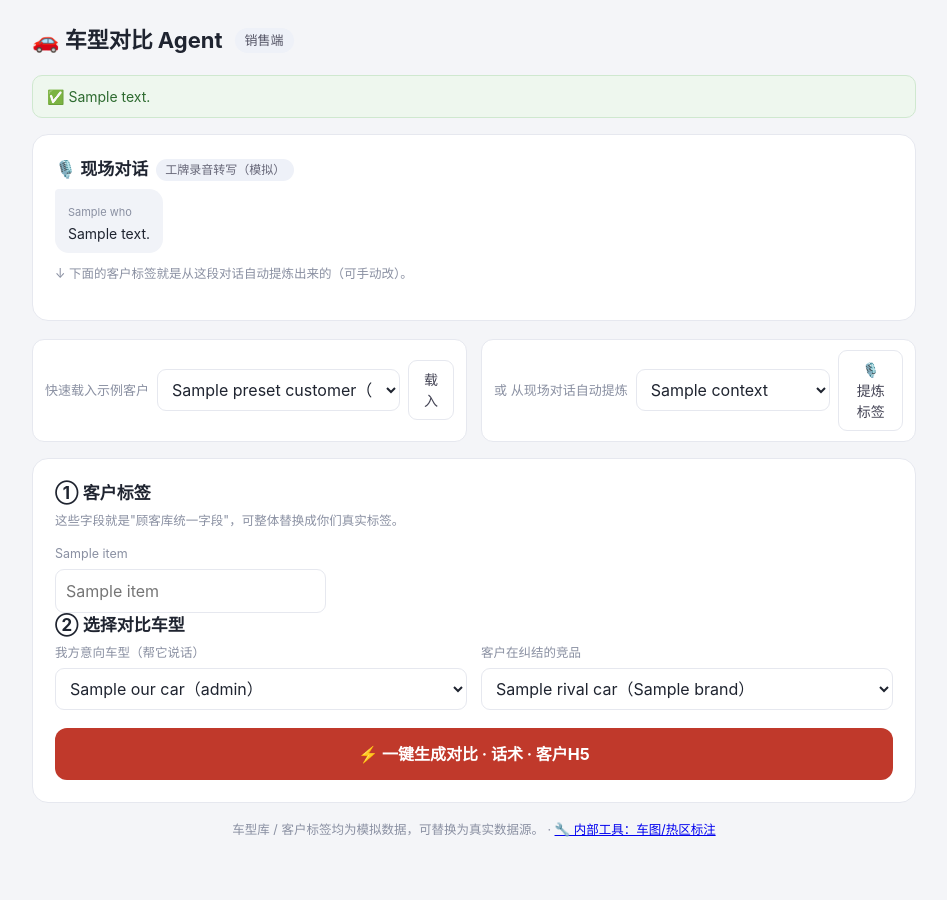
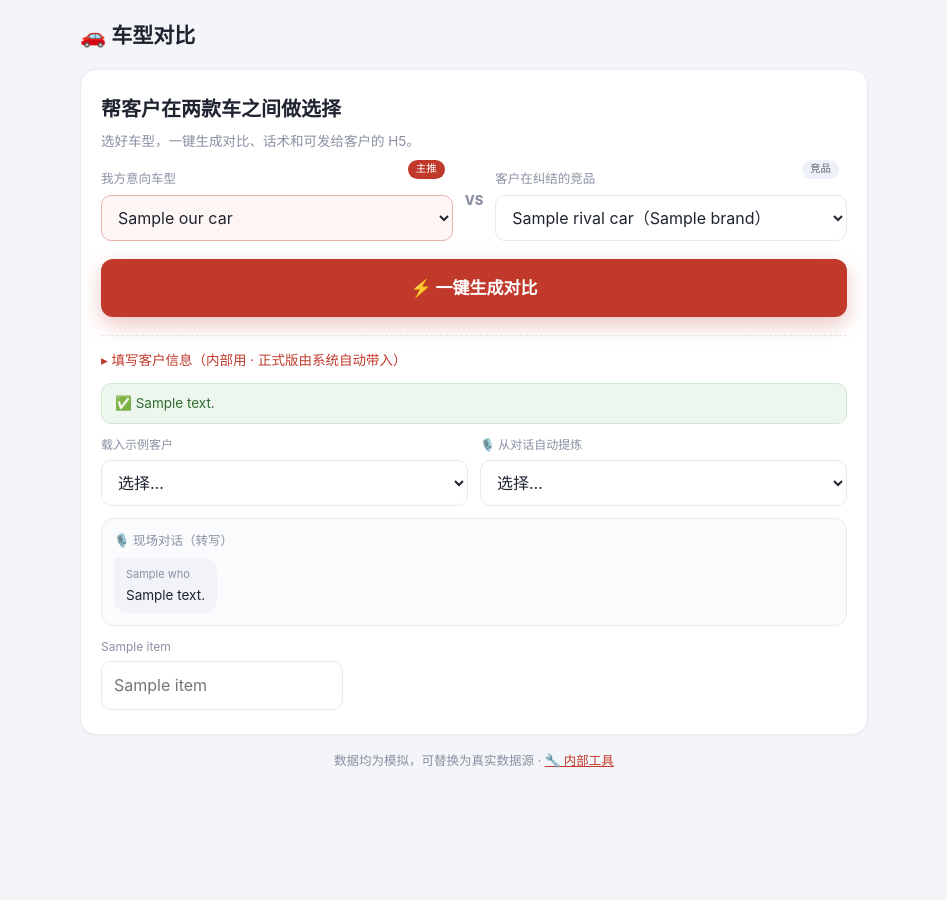
Before and after one commit to Diazzzzzz/Model_Comparison_Agent, a Flask app: template templates/index.html in a window 1280 px wide. Shown: the whole page, without its empty margins (166-1113 px from the left). After the commit the page ends 768 px from the top, so only its background shows below. Run offline with Flask 3, Linux system fonts and the light colour scheme; the template is opened without the code that fills it: most values are stand-ins (such as "Sample title", 1, 10 or a date in 2020).

Commit message:
redesign: 主页(车型前置/客户信息折叠) + 结果页(维度卡片,手机可读+美化) + H5(车垂直居中,居中弹窗pop动画) + 背景图禁人脸

```diff
--- a/agent/image_client.py
+++ b/agent/image_client.py
@@ -20,8 +20,9 @@ def _build_prompt(scene: str) -> str:
     scene = (scene or "a scenic open road at golden hour").strip()
     return (
         f"{scene}. Professional automotive advertisement background plate, "
-        f"empty scene with no vehicles, cinematic natural lighting, golden hour, "
-        f"rich vivid colors, deep depth of field, ultra detailed, photorealistic, 4k"
+        f"empty scenery only, cinematic natural lighting, golden hour, "
+        f"rich vivid colors, deep depth of field, ultra detailed, photorealistic, 4k. "
+        f"No people, no person, no human, no face, no crowd, no vehicles, no car, no text, no logo."
     )
 
 
--- a/static/style.css
+++ b/static/style.css
@@ -1,57 +1,90 @@
-:root{--brand:#c0392b;--ink:#1f2430;--line:#e6e8ef;--muted:#8a90a2;--ours:#c0392b;}
+:root{--brand:#c0392b;--ink:#1f2430;--line:#e8eaf0;--muted:#8a90a2;--ours:#c0392b;--bg:#f4f5f8;}
 *{box-sizing:border-box;margin:0;padding:0}
-body{font-family:-apple-system,"PingFang SC","Microsoft YaHei",sans-serif;background:#f4f5f8;color:var(--ink);line-height:1.5}
-.wrap{max-width:920px;margin:0 auto;padding:24px 18px 60px}
-.topbar{display:flex;align-items:center;gap:12px;margin-bottom:18px;flex-wrap:wrap}
-.topbar h1{font-size:22px}
-.role{background:#eef1f8;color:#556;padding:3px 10px;border-radius:20px;font-size:13px}
-.badge{background:#eef7ee;color:#2e7d32;padding:3px 10px;border-radius:20px;font-size:12px}
+body{font-family:-apple-system,"PingFang SC","Microsoft YaHei",sans-serif;background:var(--bg);color:var(--ink);line-height:1.55}
+.wrap{max-width:820px;margin:0 auto;padding:20px 16px 56px}
+a{color:var(--brand)}
+.topbar{display:flex;align-items:center;gap:10px;margin-bottom:16px;flex-wrap:wrap}
+.topbar h1{font-size:21px}
+.badge{background:#eef7ee;color:#2e7d32;padding:3px 10px;border-radius:20px;font-size:12px;margin-left:auto}
 .badge.mock{background:#fff4e5;color:#b26a00}
-.note{background:#eef7ee;border:1px solid #cfe8cf;color:#2e6b30;padding:10px 14px;border-radius:10px;margin-bottom:16px;font-size:14px}
-.quickfill{display:flex;gap:14px;flex-wrap:wrap;margin-bottom:16px}
-.quickfill .inline{display:flex;align-items:center;gap:8px;background:#fff;border:1px solid var(--line);border-radius:12px;padding:10px 12px;flex:1;min-width:280px}
-.quickfill label{font-size:13px;color:var(--muted);white-space:nowrap}
-select,input{font:inherit;padding:9px 10px;border:1px solid var(--line);border-radius:9px;background:#fff;color:var(--ink);width:100%}
-.card{background:#fff;border:1px solid var(--line);border-radius:16px;padding:22px;margin-bottom:18px}
-.card h2{font-size:17px;margin-bottom:6px;display:flex;align-items:center;gap:8px}
-.hint{font-size:12.5px;color:var(--muted);margin-bottom:14px}
-.grid{display:grid;grid-template-columns:1fr 1fr 1fr;gap:12px}
-.grid2{display:grid;grid-template-columns:1fr 1fr;gap:14px}
+.ghost{background:#fff;border:1px solid var(--line);color:#445;padding:8px 14px;border-radius:9px;text-decoration:none;font-size:14px;cursor:pointer}
+.card{background:#fff;border:1px solid var(--line);border-radius:16px;padding:20px;margin-bottom:16px;box-shadow:0 1px 3px rgba(20,30,60,.04)}
+.hint{font-size:12.5px;color:var(--muted)}
+.foot{text-align:center;color:var(--muted);font-size:12.5px;margin-top:12px}
+select,input{font:inherit;padding:11px 12px;border:1px solid var(--line);border-radius:10px;background:#fff;color:var(--ink);width:100%}
+select:focus,input:focus{outline:none;border-color:var(--brand)}
+button{cursor:pointer;font:inherit}
+.primary{display:inline-block;text-decoration:none;text-align:center;background:var(--brand);color:#fff;border:none;padding:13px 22px;border-radius:12px;font-size:16px;font-weight:700}
+.primary.big{width:100%;padding:16px;font-size:17px;box-shadow:0 8px 20px rgba(192,57,43,.28)}
+.tag{font-size:11.5px;font-weight:400;background:#eef1f8;color:#667;padding:2px 9px;border-radius:20px}
+
+/* ===== 主页 ===== */
+.hero{padding:24px 20px}
+.hero-t{font-size:20px}
+.hero-s{font-size:13.5px;color:var(--muted);margin:6px 0 18px}
+.pickgrid{display:grid;grid-template-columns:1fr auto 1fr;gap:12px;align-items:end;margin-bottom:18px}
+.pick-col{display:flex;flex-direction:column;gap:6px;position:relative}
+.pick-col label{font-size:12.5px;color:var(--muted)}
+.pick-col.ours select{border-color:#e6b3ad;background:#fdf6f5}
+.pick-tag{position:absolute;top:-9px;right:8px;font-size:10.5px;background:#eef1f8;color:#667;padding:1px 8px;border-radius:20px}
+.pick-tag.rival{}
+.pick-col.ours .pick-tag{background:var(--brand);color:#fff}
+.vs-badge{align-self:center;font-size:13px;font-weight:800;color:var(--muted);padding-bottom:10px}
+.custbox{margin-top:18px;border-top:1px dashed var(--line);padding-top:14px}
+.custbox>summary{cursor:pointer;font-size:13.5px;color:#556;list-style:none;user-select:none}
+.custbox>summary::-webkit-details-marker{display:none}
+.custbox[open]>summary{color:var(--brand);margin-bottom:12px}
+.custinner{}
+.note{background:#eef7ee;border:1px solid #cfe8cf;color:#2e6b30;padding:9px 13px;border-radius:10px;margin-bottom:12px;font-size:13.5px}
+.quickfill{display:flex;gap:12px;flex-wrap:wrap;margin-bottom:12px}
+.quickfill .inline{display:flex;flex-direction:column;gap:5px;flex:1;min-width:200px}
+.quickfill label{font-size:12px;color:var(--muted)}
+.grid{display:grid;grid-template-columns:1fr 1fr 1fr;gap:10px;margin-top:4px}
 .field{display:flex;flex-direction:column;gap:5px}
-.field label{font-size:12.5px;color:var(--muted)}
-button{cursor:pointer;font:inherit}
-button.primary,.primary{display:inline-block;text-decoration:none;text-align:center;background:var(--brand);color:#fff;border:none;padding:14px 22px;border-radius:12px;font-size:16px;font-weight:700;margin-top:18px;width:100%}
-button.ghost,.ghost{background:#fff;border:1px solid var(--line);color:#445;padding:8px 14px;border-radius:9px;text-decoration:none;font-size:14px}
-.foot{text-align:center;color:var(--muted);font-size:12.5px;margin-top:10px}
-/* result */
-.summary{background:#fff;border:1px solid var(--line);border-radius:16px;padding:20px;margin-bottom:18px;text-align:center}
-.vs{font-size:20px;font-weight:800;display:flex;gap:14px;justify-content:center;align-items:center}
-.vs .ours{color:var(--ours)} .vs .x{color:var(--muted);font-size:14px} .vs .rival{color:#556}
-.oneline{margin-top:10px;font-size:16px;font-weight:600}
-.who{margin-top:6px;font-size:13px;color:var(--muted)}
-.tag{font-size:12px;font-weight:400;background:#eef1f8;color:#667;padding:2px 9px;border-radius:20px}
-table.cmp{width:100%;border-collapse:collapse;font-size:14px}
-table.cmp th,table.cmp td{border-bottom:1px solid var(--line);padding:11px 10px;text-align:left;vertical-align:top}
-table.cmp th.ours,table.cmp td.ours{color:var(--ours)}
-table.cmp th{font-size:13px;color:#556;background:#fafbfd}
-table.cmp tr.win td.ours{background:#fdf0ee;font-weight:600}
-.dim{font-weight:600;white-space:nowrap}
-.cmt{color:var(--muted);font-size:13px}
-.chip{background:var(--ours);color:#fff;font-size:11px;padding:1px 7px;border-radius:20px;margin-left:4px;white-space:nowrap}
-.chip.amber{background:#e08a00}
-table.cmp tr.weak td.cmt{background:#fff8ec}
-.fb{color:#c77700;font-size:12px;background:#fff2d9;padding:1px 6px;border-radius:6px;margin-right:4px}
-.imgstat{font-size:13px;margin:10px 0 4px;padding:8px 12px;border-radius:9px}
-.imgstat.ok{background:#eef7ee;color:#2e6b30}
-.imgstat.warn{background:#fff4e5;color:#b26a00}
-.imgstat.err{background:#fdeceb;color:#c0392b}
-.talk{background:#fbfaf6;border:1px dashed #e3d9b8;border-radius:12px;padding:16px 18px;font-size:15px;line-height:1.8}
-/* 现场对话气泡 */
-.dialog .chat{display:flex;flex-direction:column;gap:10px;margin:6px 0 12px}
-.bubble{max-width:82%;padding:9px 13px;border-radius:14px;font-size:14px;line-height:1.55}
+.field label{font-size:12px;color:var(--muted)}
+.chatbox{background:#fafbfd;border:1px solid var(--line);border-radius:12px;padding:12px;margin-bottom:12px}
+.chat-h{font-size:12.5px;color:var(--muted);margin-bottom:8px}
+.chat{display:flex;flex-direction:column;gap:8px}
+.bubble{max-width:84%;padding:8px 12px;border-radius:14px;font-size:13.5px;line-height:1.5}
 .bubble .who{display:block;font-size:11px;color:var(--muted);margin-bottom:2px}
 .bubble.cust{align-self:flex-start;background:#f1f3f8;border-top-left-radius:4px}
 .bubble.sales{align-self:flex-end;background:#e8f3ee;border-top-right-radius:4px}
 .bubble.sales .who{text-align:right}
-.h5cta p{font-size:14px;color:#556;margin:8px 0}
-@media(max-width:640px){.grid{grid-template-columns:1fr 1fr}.grid2{grid-template-columns:1fr}}
+
+/* ===== 结果页 ===== */
+.rhero{background:linear-gradient(135deg,#fff,#fdf6f5);border:1px solid var(--line);border-radius:16px;padding:22px 20px;margin-bottom:18px;text-align:center;box-shadow:0 1px 3px rgba(20,30,60,.04)}
+.rvs{font-size:19px;font-weight:800;display:flex;gap:12px;justify-content:center;align-items:center;flex-wrap:wrap}
+.rvs .ours{color:var(--ours)} .rvs .x{color:var(--muted);font-size:13px} .rvs .rival{color:#556}
+.rone{margin-top:12px;font-size:16px;font-weight:700}
+.rwho{margin-top:8px;font-size:12.5px;color:var(--muted)}
+.sec-t{font-size:15px;font-weight:700;margin:0 0 12px;display:flex;align-items:center;gap:8px}
+.dims{display:grid;grid-template-columns:1fr 1fr;gap:12px;margin-bottom:18px}
+.dcard{background:#fff;border:1px solid var(--line);border-radius:14px;padding:14px;box-shadow:0 1px 3px rgba(20,30,60,.04)}
+.dcard.win{border-color:#efc7c1;background:#fefaf9}
+.dcard.weak{background:#fffdf7}
+.dhead{display:flex;align-items:center;justify-content:space-between;gap:8px;margin-bottom:10px}
+.dname{font-size:14.5px;font-weight:700}
+.pill{font-size:11px;padding:2px 9px;border-radius:20px;white-space:nowrap}
+.pill.ok{background:var(--brand);color:#fff}
+.pill.warn{background:#f6e2c2;color:#8a5a12}
+.dvals{display:flex;flex-direction:column;gap:6px;margin-bottom:10px}
+.dv{display:flex;gap:8px;font-size:13.5px;padding:7px 10px;border-radius:9px;background:#fafbfd}
+.dv.ours{background:#fdf0ee}
+.dv .dl{flex:0 0 34px;color:var(--muted);font-size:12px}
+.dv.ours .dl{color:var(--brand)}
+.dv .dvv{flex:1}
+.dcmt{font-size:12.5px;color:#5a606e;line-height:1.6}
+.fb{color:#c77700;font-size:11.5px;background:#fff2d9;padding:1px 6px;border-radius:6px;margin-right:4px}
+.talk{background:#fbfaf6;border:1px dashed #e3d9b8;border-radius:12px;padding:15px 16px;font-size:15px;line-height:1.85}
+.h5cta .hint{margin:6px 0 12px}
+.imgstat{font-size:12.5px;margin-top:12px;padding:8px 12px;border-radius:9px}
+.imgstat.ok{background:#eef7ee;color:#2e6b30}
+.imgstat.warn{background:#fff4e5;color:#b26a00}
+.imgstat.err{background:#fdeceb;color:#c0392b}
+
+@media(max-width:600px){
+  .pickgrid{grid-template-columns:1fr;gap:14px}
+  .vs-badge{padding:0;text-align:center}
+  .grid{grid-template-columns:1fr 1fr}
+  .dims{grid-template-columns:1fr}
+}
--- a/templates/index.html
+++ b/templates/index.html
@@ -3,88 +3,85 @@
 <head>
   <meta charset="utf-8">
   <meta name="viewport" content="width=device-width, initial-scale=1">
-  <title>车型对比 Agent · 销售端</title>
+  <title>车型对比 Agent</title>
   <link rel="stylesheet" href="{{ url_for('static', filename='style.css') }}">
 </head>
 <body>
 <div class="wrap">
   <header class="topbar">
-    <h1>🚗 车型对比 Agent</h1>
-    <span class="role">销售端</span>
-    {% if mock_mode %}<span class="badge mock">演示模式 · 未配 DeepSeek key</span>{% endif %}
+    <h1>🚗 车型对比</h1>
+    {% if mock_mode %}<span class="badge mock">演示模式</span>{% endif %}
   </header>
 
+  <form method="post" action="{{ url_for('generate') }}" class="card hero">
+    <h2 class="hero-t">帮客户在两款车之间做选择</h2>
+    <p class="hero-s">选好车型，一键生成对比、话术和可发给客户的 H5。</p>
+
+    <div class="pickgrid">
+      <div class="pick-col ours">
+        <label>我方意向车型</label>
+        <select name="sel_our">
+          {% for c in our_cars %}<option value="{{ c.name }}" {{ 'selected' if c.name == customer.get('intent_car') else '' }}>{{ c.name }}</option>{% endfor %}
+        </select>
+        <span class="pick-tag">主推</span>
+      </div>
+      <div class="vs-badge">VS</div>
+      <div class="pick-col">
+        <label>客户在纠结的竞品</label>
+        <select name="sel_rival">
+          {% for c in rival_cars %}<option value="{{ c.name }}" {{ 'selected' if c.name == customer.get('rival_car') else '' }}>{{ c.name }}（{{ c.brand }}）</option>{% endfor %}
+        </select>
+        <span class="pick-tag rival">竞品</span>
+      </div>
+    </div>
+
+    <button type="submit" class="primary big">⚡ 一键生成对比</button>
+
+    <details class="custbox" {{ 'open' if note or dialogue else '' }}>
+      <summary>▸ 填写客户信息（内部用 · 正式版由系统自动带入）</summary>
+      <div class="custinner">
         {% if note %}<div class="note">✅ {{ note }}</div>{% endif %}
+        <div class="quickfill">
+          <div class="inline">
+            <label>载入示例客户</label>
+            <select onchange="if(this.value)location.href='?customer_id='+this.value">
+              <option value="">选择…</option>
+              {% for c in preset_customers %}<option value="{{ c.id }}">{{ c.name }}（{{ c.intent_car }} vs {{ c.rival_car }}）</option>{% endfor %}
+            </select>
+          </div>
+          <div class="inline">
+            <label>🎙️ 从对话自动提炼</label>
+            <select onchange="if(this.value)location.href='?ctx_id='+this.value">
+              <option value="">选择…</option>
+              {% for x in contexts %}<option value="{{ x.id }}">{{ x.title }}</option>{% endfor %}
+            </select>
+          </div>
+        </div>
 
         {% if dialogue %}
-  <div class="card dialog">
-    <h2>🎙️ 现场对话 <span class="tag">工牌录音转写（模拟）</span></h2>
+        <div class="chatbox">
+          <div class="chat-h">🎙️ 现场对话（转写）</div>
           <div class="chat">
             {% for line in dialogue %}
-      <div class="bubble {{ 'sales' if line.who == '销售' else 'cust' }}">
-        <span class="who">{{ line.who }}</span>
-        <span class="text">{{ line.text }}</span>
-      </div>
+            <div class="bubble {{ 'sales' if line.who == '销售' else 'cust' }}"><span class="who">{{ line.who }}</span><span class="text">{{ line.text }}</span></div>
             {% endfor %}
           </div>
-    <p class="hint">↓ 下面的客户标签就是从这段对话自动提炼出来的（可手动改）。</p>
         </div>
         {% endif %}
 
-  <div class="quickfill">
-    <form method="get" action="{{ url_for('index') }}" class="inline">
-      <label>快速载入示例客户</label>
-      <select name="customer_id">
-        {% for c in preset_customers %}
-        <option value="{{ c.id }}">{{ c.name }}（{{ c.intent_car }} vs {{ c.rival_car }}）</option>
-        {% endfor %}
-      </select>
-      <button class="ghost">载入</button>
-    </form>
-    <form method="get" action="{{ url_for('index') }}" class="inline">
-      <label>或 从现场对话自动提炼</label>
-      <select name="ctx_id">
-        {% for x in contexts %}
-        <option value="{{ x.id }}">{{ x.title }}</option>
-        {% endfor %}
-      </select>
-      <button class="ghost">🎙️ 提炼标签</button>
-    </form>
-  </div>
-
-  <form method="post" action="{{ url_for('generate') }}" class="card">
-    <h2>① 客户标签</h2>
-    <p class="hint">这些字段就是"顾客库统一字段"，可整体替换成你们真实标签。</p>
         <div class="grid">
           {% for item in schema %}
           <div class="field">
             <label>{{ item.label }}</label>
-        <input name="{{ item.key }}" value="{{ customer.get(item.key, '') }}"
-               placeholder="{{ item.label }}">
+            <input name="{{ item.key }}" value="{{ customer.get(item.key, '') }}" placeholder="{{ item.label }}">
           </div>
           {% endfor %}
         </div>
-
-    <h2>② 选择对比车型</h2>
-    <div class="grid2">
-      <div class="field">
-        <label>我方意向车型（帮它说话）</label>
-        <select name="sel_our">
-          {% for c in our_cars %}<option value="{{ c.name }}" {{ 'selected' if c.name == customer.get('intent_car') else '' }}>{{ c.name }}（{{ c.level }}）</option>{% endfor %}
-        </select>
       </div>
-      <div class="field">
-        <label>客户在纠结的竞品</label>
-        <select name="sel_rival">
-          {% for c in rival_cars %}<option value="{{ c.name }}" {{ 'selected' if c.name == customer.get('rival_car') else '' }}>{{ c.name }}（{{ c.brand }}）</option>{% endfor %}
-        </select>
-      </div>
-    </div>
-
-    <button type="submit" class="primary">⚡ 一键生成对比 · 话术 · 客户H5</button>
+    </details>
   </form>
 
-  <footer class="foot">车型库 / 客户标签均为模拟数据，可替换为真实数据源。 · <a href="{{ url_for('admin') }}">🔧 内部工具：车图/热区标注</a></footer>
+  <footer class="foot">数据均为模拟，可替换为真实数据源 · <a href="{{ url_for('admin') }}">🔧 内部工具</a></footer>
 </div>
 </body>
 </html>
```
Also changed, not shown: templates/h5.html (+32 -33 lines), templates/result.html (+31 -39 lines). Lines whose indentation alone changed are shown as unchanged.
